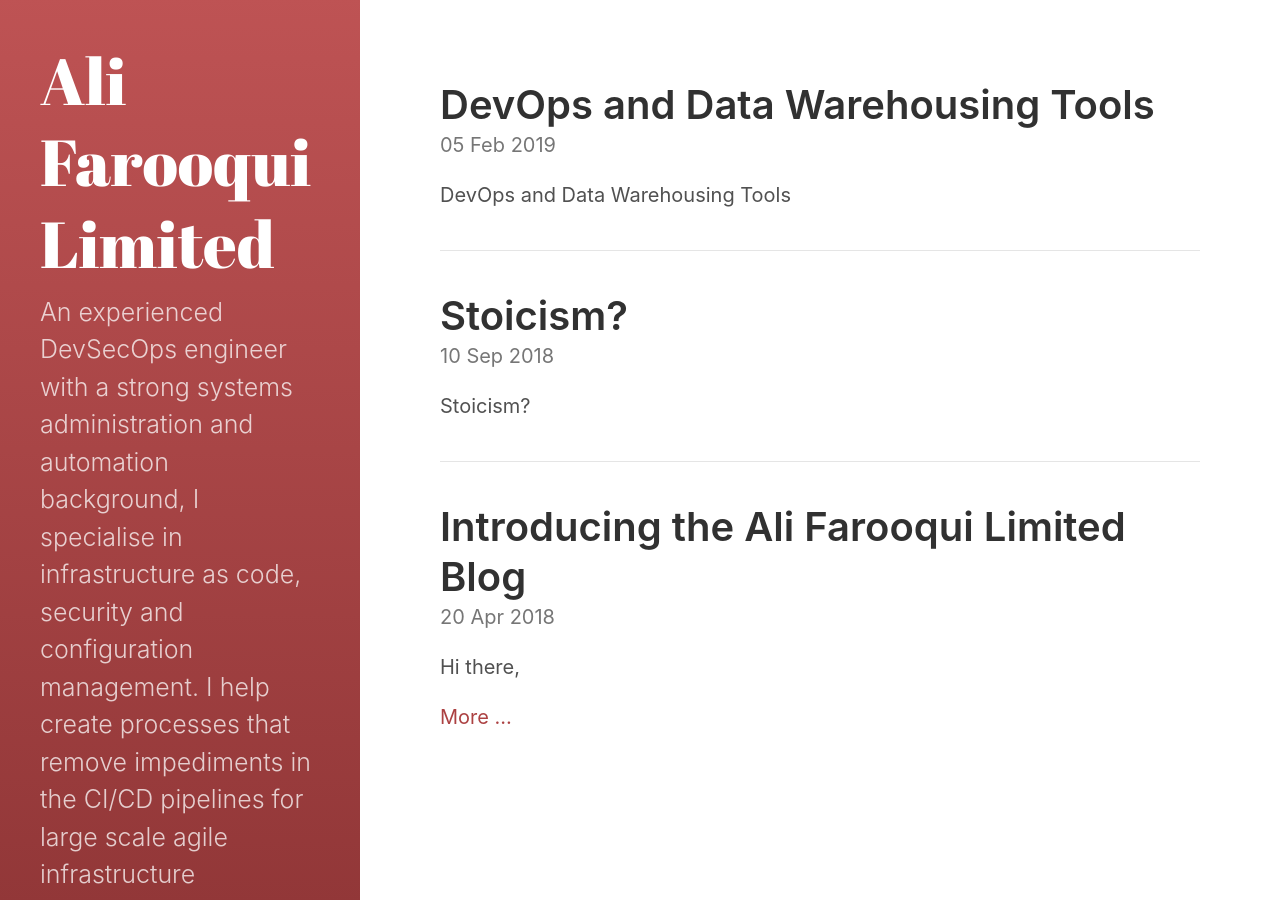
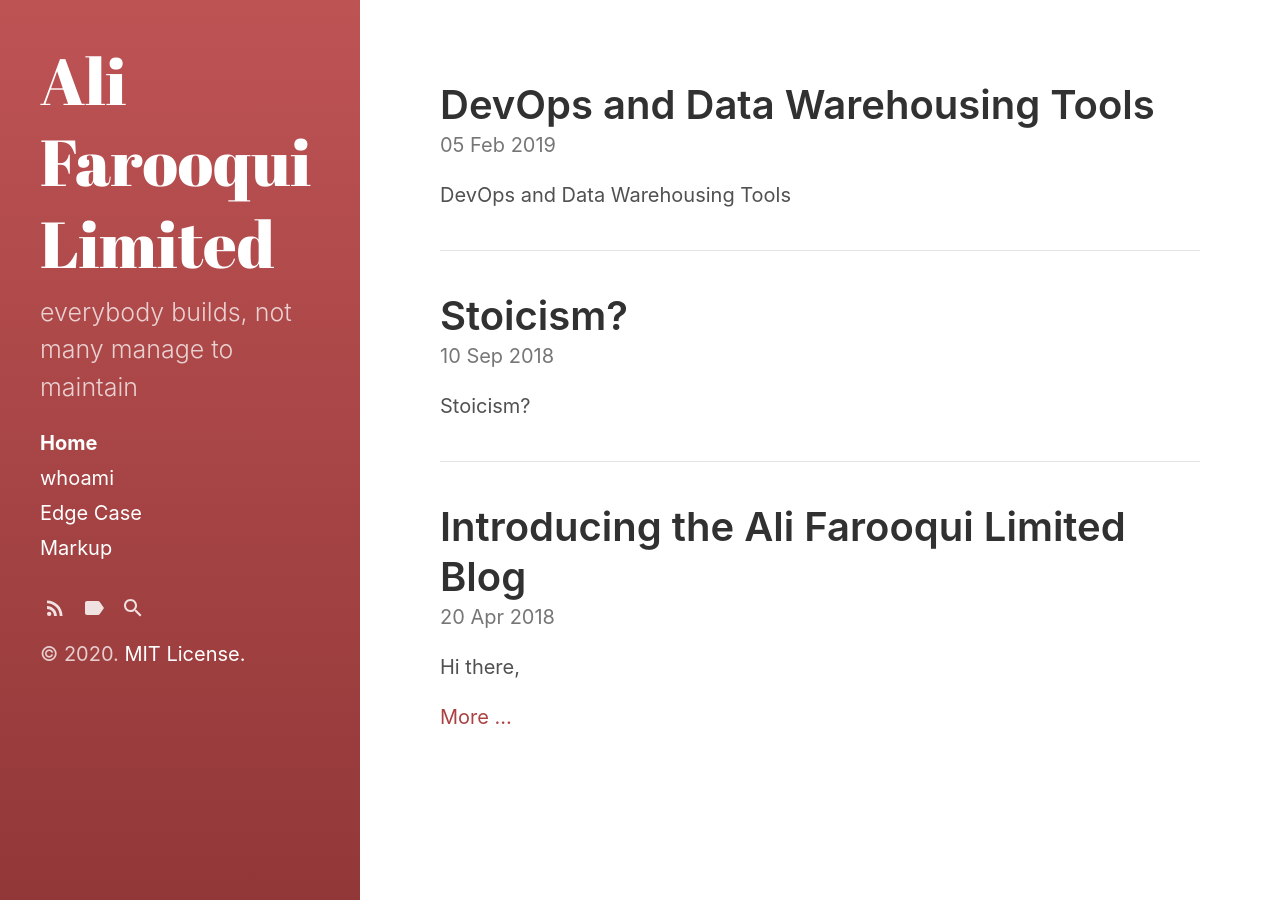
Before and after one commit to alimurtazafarooqui/alifarooqui.github.io, a Jekyll site: the page built from index.html, in a window 1280 px wide. Built offline with Jekyll 4.4.1, drawn with Linux system fonts in a browser that asks for light colours; the list of posts is cut into pages by our own code.

Commit message:
v2. sidebar updates

```diff
--- a/_config.yml
+++ b/_config.yml
@@ -5,7 +5,7 @@ highlighter:      rouge
 # Setup
 title:            Ali Farooqui Limited
 tagline:          'DevSecOps Consultancy'
-description:      'An experienced DevSecOps engineer with a strong systems administration and automation background, I specialise in infrastructure as code, security and configuration management. I help create processes that remove impediments in the CI/CD pipelines for large scale agile infrastructure deployments.'
+description:      'everybody builds, not many manage to maintain'
 url:              https://alimurtazafarooqui.github.io/
 baseurl:          /
 
```
